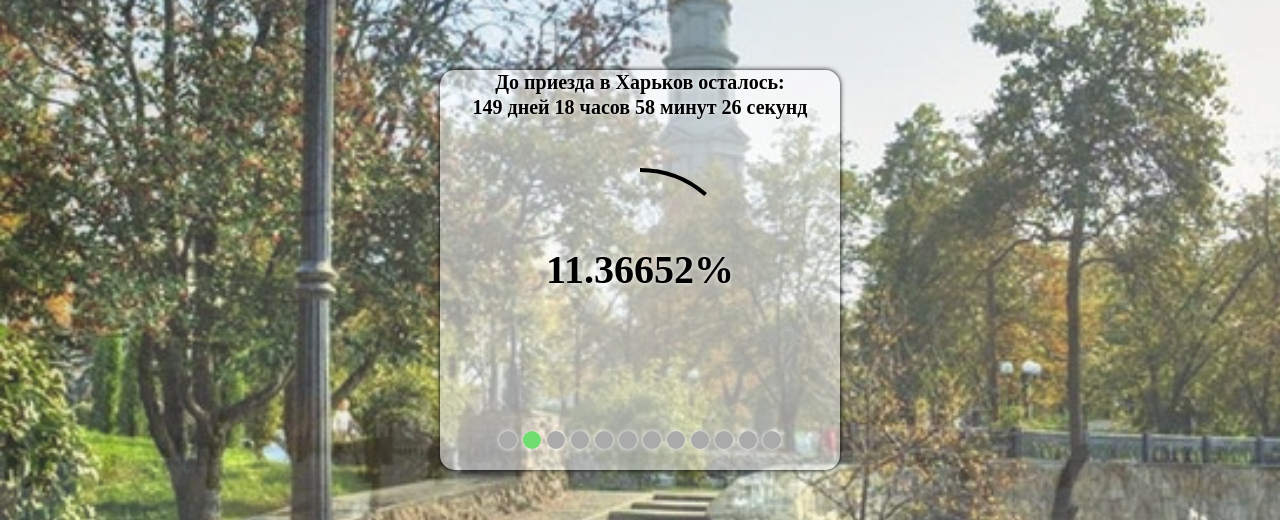
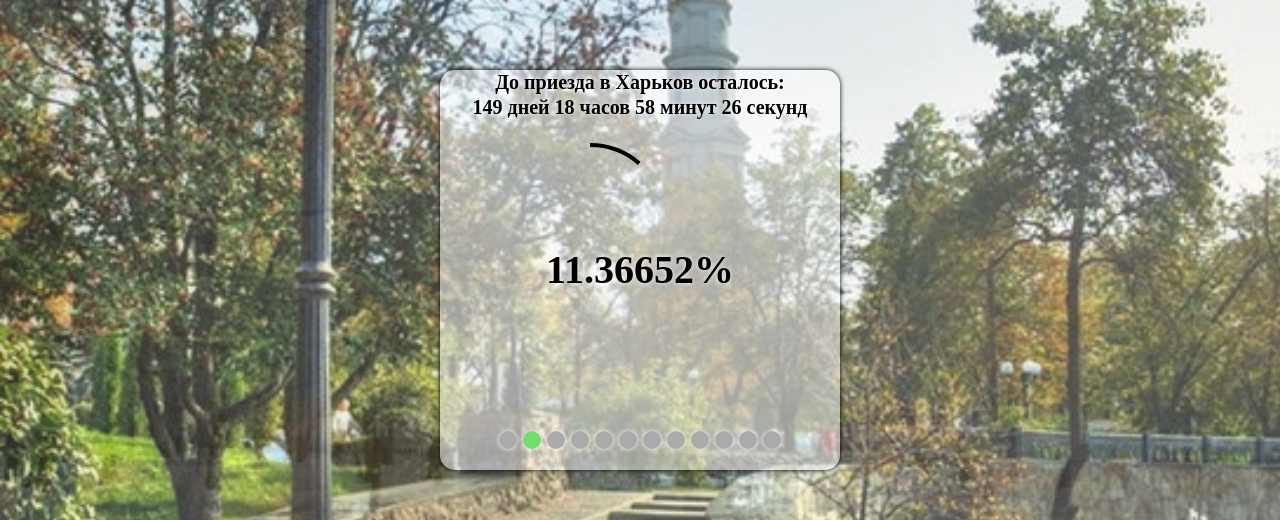
Before and after one commit to vueAppsTesting/timers, a plain HTML site: page index.html in a window 1280 px wide. Shown: the part 128-648 px from the top of the page. Drawn offline with Linux system fonts and the light colour scheme.

Commit message:
Update index.html

```diff
--- a/index.html
+++ b/index.html
@@ -29,8 +29,8 @@
     <div class="container">
         <div class="content">
             <div class="center">
-                <svg class="progress-ring" width="400" height="400">
-                    <circle class="progress-ring__circle" cx="200" cy="200" r="100"></circle>
+                <svg class="progress-ring" width="300" height="300">
+                    <circle class="progress-ring__circle" cx="150" cy="150" r="75"></circle>
                 </svg>
                 <div class="text_block">
                     <p class="text_info">До приезда в Харьков осталось: </p>
```
